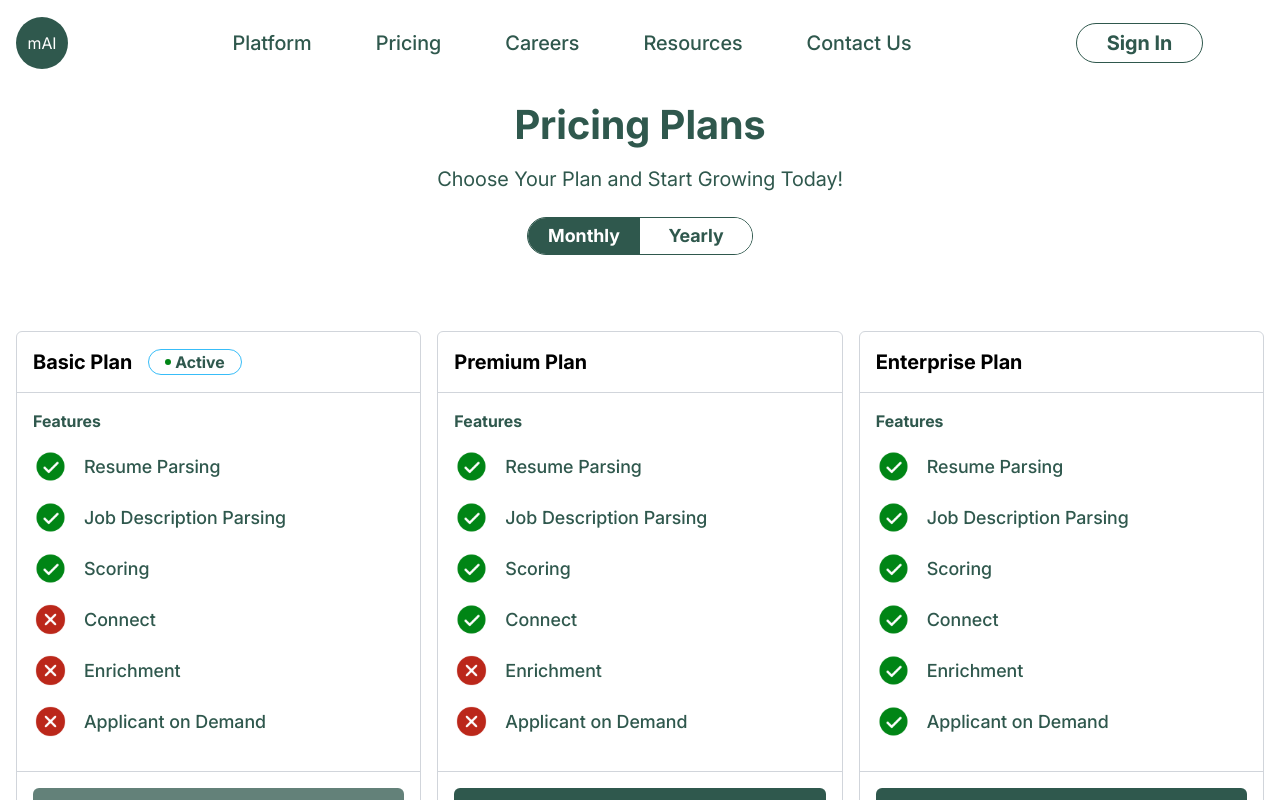
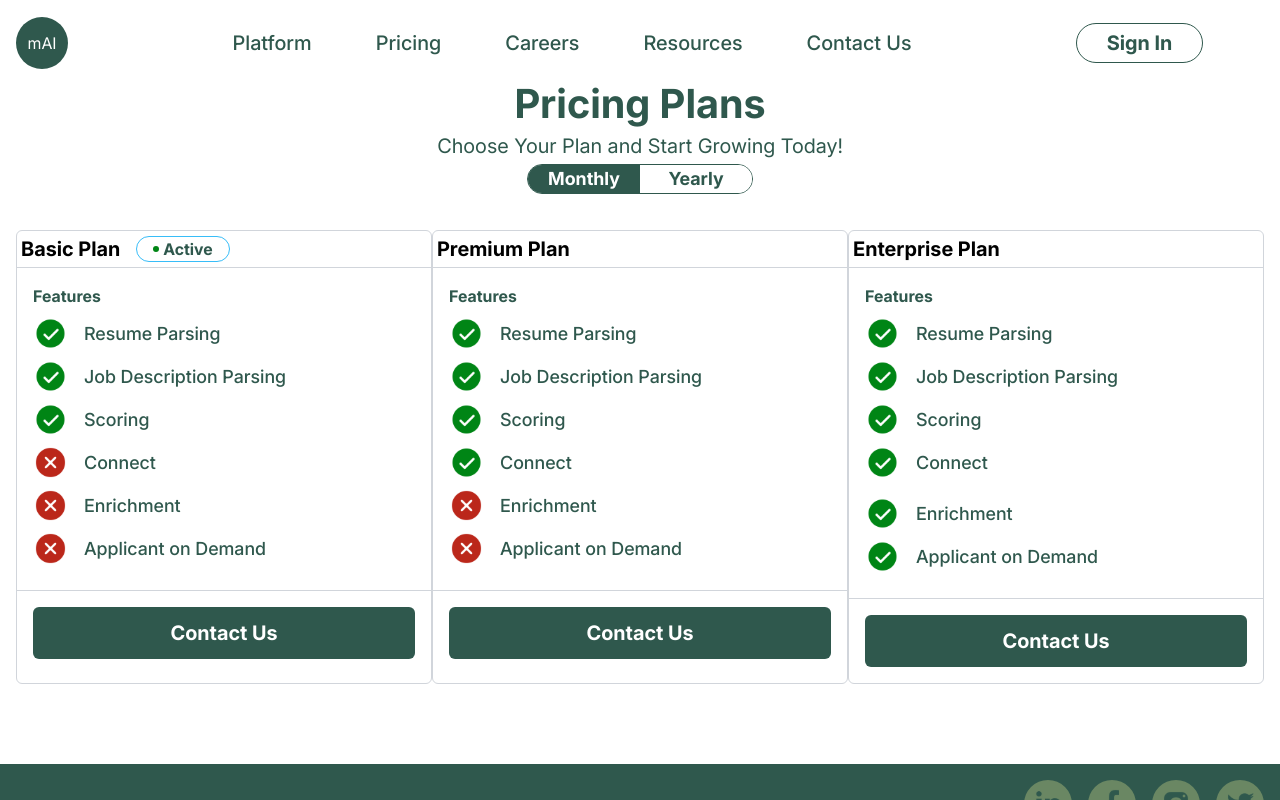
Before and after one commit to Ku-chintu/Mandal, a React (Vite) app: page /pricing in a window 1280 px wide. Shown: the top 800 px of the page. Built offline with nearby package versions, Linux system fonts and the light colour scheme.

Commit message:
alignment

```diff
--- a/src/pages/Pricing.jsx
+++ b/src/pages/Pricing.jsx
@@ -7,23 +7,23 @@ function Pricing() {
   const [isMonthly, setisMonthly] = useState(true);
 
   return (
-    <div style={{marginTop: '85px'}} className="w-full p-4 container m-auto">
+    <div className="w-full p-4 container m-auto mt-16">
       <section className="mb-16">
         <div className="flex justify-center">
           <div className="text-center w-full">
-            <h1 className="heading-3 font-semibold mb-4">Pricing Plans</h1>
-            <p className="mb-6 text-center text-xl">Choose Your Plan and Start Growing Today!</p>
+            <h1 className="heading-3 font-semibold mb-1">Pricing Plans</h1>
+            <p className="mb-1 text-center text-xl">Choose Your Plan and Start Growing Today!</p>
             <div className={`flex justify-center ${isMonthly ? 'mb-7' : 'mb-0' } `}>
-            <div className="flex mb-4 border border-primary rounded-full">
+            <div className="flex mb-2 border border-primary rounded-full">
               <button
                 onClick={() => setisMonthly(true)} // Wrap state update in a function
-                className={` rounded-l-full cursor-pointer w-28 text-lg font-semibold py-1 ${isMonthly ? 'bg-primary text-white' : 'bg-white text-primary'}`}
+                className={` rounded-l-full cursor-pointer w-28 text-lg font-semibold ${isMonthly ? 'bg-primary text-white' : 'bg-white text-primary'}`}
               >
                 Monthly
               </button>
               <button
                 onClick={() => setisMonthly(false)} // Wrap state update in a function
-                className={` rounded-r-full cursor-pointer w-28 text-lg font-semibold py-1 ${!isMonthly ? 'bg-primary text-white' : 'bg-white text-primary'}`}
+                className={` rounded-r-full cursor-pointer w-28 text-lg font-semibold ${!isMonthly ? 'bg-primary text-white' : 'bg-white text-primary'}`}
               >
                 Yearly
               </button>
@@ -34,9 +34,9 @@ function Pricing() {
             }
           </div>
         </div>
-        <div className='grid md:grid-cols-2 xl:grid-cols-3 gap-4 mt-8'>
+        <div className='grid md:grid-cols-2 xl:grid-cols-3'>
           <div className='border border-gray-300 rounded-md'>
-            <div className='border-b border-gray-300 p-4 flex items-center'>
+            <div className='border-b border-gray-300 p-1 flex items-center'>
               <div className=' text-black font-semibold text-xl'>Basic Plan</div>
               <div className='ml-4 flex gap-1 items-center rounded-full px-4 font-semibold text-base border border-sky-400 '>
                 <div style={{minWidth: '6px', minHeight: '6px', maxHeight: '6px', maxWidth: '6px'}} className=' bg-success rounded-full'></div>
@@ -44,51 +44,89 @@ function Pricing() {
               </div>
             </div>
             <div className='p-4 border-b border-gray-300'>
-              <p className='mb-4 text-base font-semibold'>Features</p>
-              <div className='flex items-center gap-4 mb-4'>
+              <p className='mb-2 text-base font-semibold'>Features</p>
+              <div className='flex items-center gap-4 mb-2'>
                 <img src={CheckMark} alt="CheckMark" className="rounded-icon" />
                 <p className=' font-medium text-lg'>Resume Parsing</p>
               </div>
-              <div className='flex items-center gap-4 mb-4'>
+              <div className='flex items-center gap-4 mb-2'>
                 <img src={CheckMark} alt="CheckMark" className="rounded-icon" />
                 <p className=' font-medium text-lg'>Job Description Parsing</p>
               </div>
-              <div className='flex items-center gap-4 mb-4'>
+              <div className='flex items-center gap-4 mb-2'>
                 <img src={CheckMark} alt="CheckMark" className="rounded-icon" />
                 <p className=' font-medium text-lg'>Scoring</p>
               </div>
-              <div className='flex items-center gap-4 mb-4'>
+              <div className='flex items-center gap-4 mb-2'>
                 <img src={Cancel} alt="Cancel" className="rounded-icon" />
                 <p className=' font-medium text-lg'>Connect</p>
               </div>
-              <div className='flex items-center gap-4 mb-4'>
+              <div className='flex items-center gap-4 mb-2'>
                 <img src={Cancel} alt="Cancel" className="rounded-icon" />
                 <p className=' font-medium text-lg'>Enrichment</p>
               </div>
-              <div className='flex items-center gap-4 mb-4'>
+              <div className='flex items-center gap-4 mb-2'>
                 <img src={Cancel} alt="Cancel" className="rounded-icon" />
                 <p className=' font-medium text-lg'>Applicant on Demand</p>
               </div>
             </div>
             <div className='p-4'>
-              <button disabled className='text-white font-semibold text-xl bg-primary opacity-75 py-4 rounded-md w-full '>Current Plan</button>
+            <a href="/contactus"  className='sm:mb-0 cursor-pointer'>
+              <button className='text-white font-semibold text-xl bg-primary py-3 rounded-md w-full '>Contact Us</button>
+              </a>
             </div>
           </div>
           <div className='border border-gray-300 rounded-md'>
-            <div className='border-b border-gray-300 p-4 flex items-center'>
+            <div className='border-b border-gray-300 p-1 flex items-center'>
               <div className=' text-black font-semibold text-xl'>Premium Plan</div>
             </div>
             <div className='p-4 border-b border-gray-300'>
-              <p className='mb-4 text-base font-semibold'>Features</p>
-              <div className='flex items-center gap-4 mb-4'>
+              <p className='mb-2 text-base font-semibold'>Features</p>
+              <div className='flex items-center gap-4 mb-2'>
                 <img src={CheckMark} alt="CheckMark" className="rounded-icon" />
                 <p className=' font-medium text-lg'>Resume Parsing</p>
               </div>
-              <div className='flex items-center gap-4 mb-4'>
+              <div className='flex items-center gap-4 mb-2'>
                 <img src={CheckMark} alt="CheckMark" className="rounded-icon" />
                 <p className=' font-medium text-lg'>Job Description Parsing</p>
               </div>
-              <div className='flex items-center gap-4 mb-4'>
+              <div className='flex items-center gap-4 mb-2'>
+                <img src={CheckMark} alt="CheckMark" className="rounded-icon" />
+                <p className=' font-medium text-lg'>Scoring</p>
+              </div>
+              <div className='flex items-center gap-4 mb-2'>
+                <img src={CheckMark} alt="CheckMark" className="rounded-icon" />
+                <p className=' font-medium text-lg'>Connect</p>
+              </div>
+              <div className='flex items-center gap-4 mb-2'>
+                <img src={Cancel} alt="Cancel" className="rounded-icon" />
+                <p className=' font-medium text-lg'>Enrichment</p>
+              </div>
+              <div className='flex items-center gap-4 mb-2'>
+                <img src={Cancel} alt="Cancel" className="rounded-icon" />
+                <p className=' font-medium text-lg'>Applicant on Demand</p>
+              </div>
+            </div>
+            <div className='p-4'>
+            <a href="/contactus"  className='sm:mb-0 cursor-pointer'>
+              <button className='text-white font-semibold text-xl bg-primary py-3 rounded-md w-full '>Contact Us</button></a>
+            </div>
+          </div>
+          <div className='border border-gray-300 rounded-md'>
+            <div className='border-b border-gray-300 p-1 flex items-center'>
+              <div className=' text-black font-semibold text-xl'>Enterprise Plan</div>
+            </div>
+            <div className='p-4 border-b border-gray-300'>
+              <p className='mb-2 text-base font-semibold'>Features</p>
+              <div className='flex items-center gap-4 mb-2'>
+                <img src={CheckMark} alt="CheckMark" className="rounded-icon" />
+                <p className=' font-medium text-lg'>Resume Parsing</p>
+              </div>
+              <div className='flex items-center gap-4 mb-2'>
+                <img src={CheckMark} alt="CheckMark" className="rounded-icon" />
+                <p className=' font-medium text-lg'>Job Description Parsing</p>
+              </div>
+              <div className='flex items-center gap-4 mb-2'>
                 <img src={CheckMark} alt="CheckMark" className="rounded-icon" />
                 <p className=' font-medium text-lg'>Scoring</p>
               </div>
@@ -96,52 +134,18 @@ function Pricing() {
                 <img src={CheckMark} alt="CheckMark" className="rounded-icon" />
                 <p className=' font-medium text-lg'>Connect</p>
               </div>
-              <div className='flex items-center gap-4 mb-4'>
-                <img src={Cancel} alt="Cancel" className="rounded-icon" />
-                <p className=' font-medium text-lg'>Enrichment</p>
-              </div>
-              <div className='flex items-center gap-4 mb-4'>
-                <img src={Cancel} alt="Cancel" className="rounded-icon" />
-                <p className=' font-medium text-lg'>Applicant on Demand</p>
-              </div>
-            </div>
-            <div className='p-4'>
-              <button className='text-white font-semibold text-xl bg-primary py-4 rounded-md w-full '>Contact Us</button>
-            </div>
-          </div>
-          <div className='border border-gray-300 rounded-md'>
-            <div className='border-b border-gray-300 p-4 flex items-center'>
-              <div className=' text-black font-semibold text-xl'>Enterprise Plan</div>
-            </div>
-            <div className='p-4 border-b border-gray-300'>
-              <p className='mb-4 text-base font-semibold'>Features</p>
-              <div className='flex items-center gap-4 mb-4'>
-                <img src={CheckMark} alt="CheckMark" className="rounded-icon" />
-                <p className=' font-medium text-lg'>Resume Parsing</p>
-              </div>
-              <div className='flex items-center gap-4 mb-4'>
-                <img src={CheckMark} alt="CheckMark" className="rounded-icon" />
-                <p className=' font-medium text-lg'>Job Description Parsing</p>
-              </div>
-              <div className='flex items-center gap-4 mb-4'>
-                <img src={CheckMark} alt="CheckMark" className="rounded-icon" />
-                <p className=' font-medium text-lg'>Scoring</p>
-              </div>
-              <div className='flex items-center gap-4 mb-4'>
-                <img src={CheckMark} alt="CheckMark" className="rounded-icon" />
-                <p className=' font-medium text-lg'>Connect</p>
-              </div>
-              <div className='flex items-center gap-4 mb-4'>
+              <div className='flex items-center gap-4 mb-2'>
                 <img src={CheckMark} alt="CheckMark" className="rounded-icon" />
                 <p className=' font-medium text-lg'>Enrichment</p>
               </div>
-              <div className='flex items-center gap-4 mb-4'>
+              <div className='flex items-center gap-4 mb-2'>
                 <img src={CheckMark} alt="CheckMark" className="rounded-icon" />
                 <p className=' font-medium text-lg'>Applicant on Demand</p>
               </div>
             </div>
             <div className='p-4'>
-              <button className='text-white font-semibold text-xl bg-primary py-4 rounded-md w-full '>Contact Us</button>
+            <a href="/contactus"  className='sm:mb-0 cursor-pointer'>
+              <button className='text-white font-semibold text-xl bg-primary py-3 rounded-md w-full '>Contact Us</button></a>
             </div>
           </div>
         </div>
```
